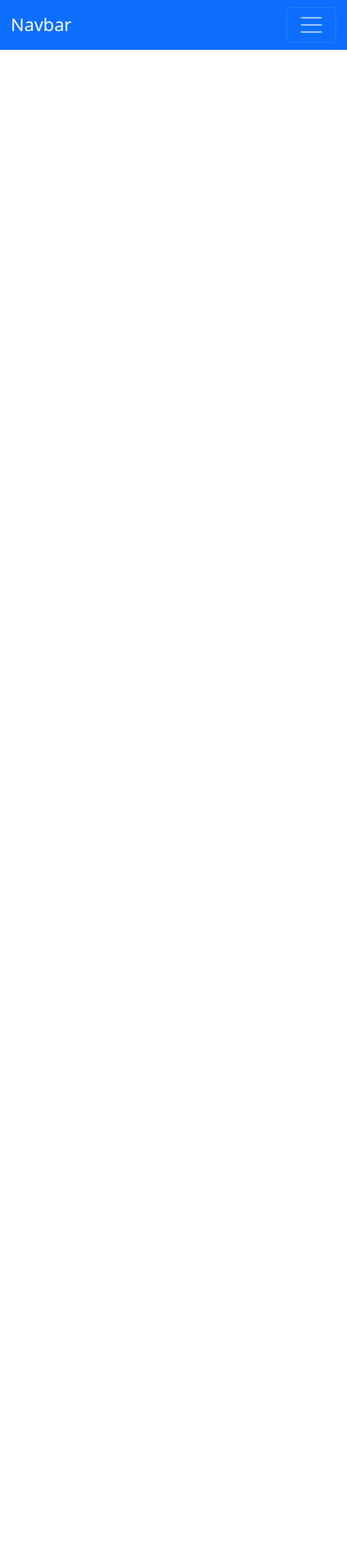
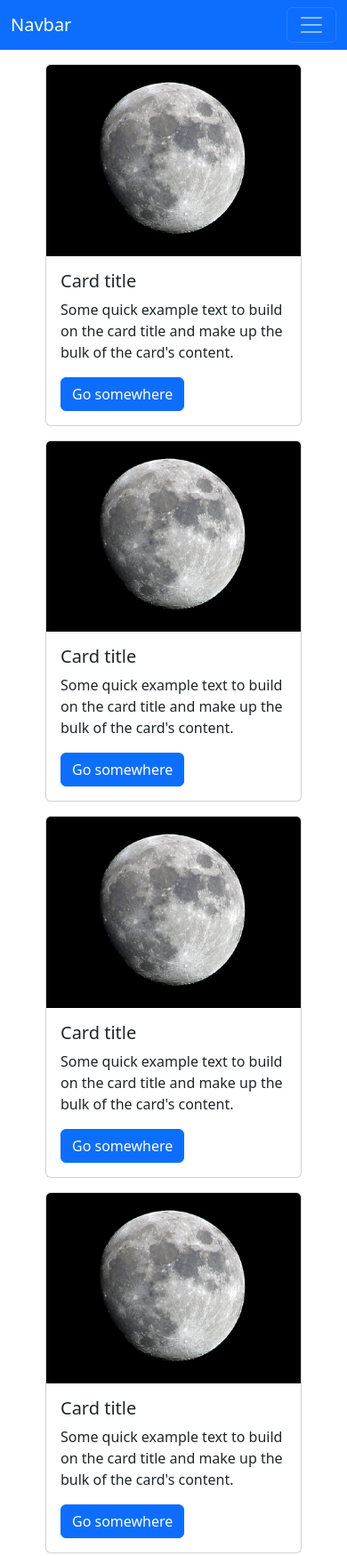
Before and after one commit to voris14/boostrap-grid, a plain HTML site: page index.html in a window 390 px wide. Shown: the top 1749 px of the page at 89% size. Before the commit the page ends 844 px from the top, so only its background shows below. Drawn offline with Linux system fonts and the light colour scheme.

Commit message:
responsive card ready

```diff
--- a/index.html
+++ b/index.html
@@ -48,8 +48,103 @@
 
       <!-- Card Section Begin -->
        <div class="container">
-        <div class="row">
-
+        <div class="row my-3 row-gap-3">
+          <!-- card 1  start-->
+          <div class="col-lg-3 col-md-6 col-12 d-flex justify-content-center">
+            <div class="card" style="width: 18rem;">
+              <img src="Moon.jpg" class="card-img-top" alt="moon">
+              <div class="card-body">
+                <h5 class="card-title">Card title</h5>
+                <p class="card-text">Some quick example text to build on the card title and make up the bulk of the card's content.</p>
+                <a href="#" class="btn btn-primary">Go somewhere</a>
+              </div>
+            </div>
+          </div>
+          <!-- card 1 end -->
+           <!-- card 2  start-->
+          <div class="col-lg-3 col-md-6 col-12 d-flex justify-content-center">
+            <div class="card" style="width: 18rem;">
+              <img src="Moon.jpg" class="card-img-top" alt="moon">
+              <div class="card-body">
+                <h5 class="card-title">Card title</h5>
+                <p class="card-text">Some quick example text to build on the card title and make up the bulk of the card's content.</p>
+                <a href="#" class="btn btn-primary">Go somewhere</a>
+              </div>
+            </div>
+          </div>
+          <!-- card 2 end -->
+            <!-- card 3  start-->
+          <div class="col-lg-3 col-md-6 col-12 d-flex justify-content-center">
+            <div class="card" style="width: 18rem;">
+              <img src="Moon.jpg" class="card-img-top" alt="moon">
+              <div class="card-body">
+                <h5 class="card-title">Card title</h5>
+                <p class="card-text">Some quick example text to build on the card title and make up the bulk of the card's content.</p>
+                <a href="#" class="btn btn-primary">Go somewhere</a>
+              </div>
+            </div>
+          </div>
+          <!-- card 3 end -->
+            <!-- card 4  start-->
+          <div class="col-lg-3 col-md-6 col-12 d-flex justify-content-center">
+            <div class="card" style="width: 18rem;">
+              <img src="Moon.jpg" class="card-img-top" alt="moon">
+              <div class="card-body">
+                <h5 class="card-title">Card title</h5>
+                <p class="card-text">Some quick example text to build on the card title and make up the bulk of the card's content.</p>
+                <a href="#" class="btn btn-primary">Go somewhere</a>
+              </div>
+            </div>
+          </div>
+          <!-- card 4 end -->
+            <!-- card 5  start-->
+          <div class="col-lg-3 col-md-6 col-12 d-flex justify-content-center">
+            <div class="card" style="width: 18rem;">
+              <img src="Moon.jpg" class="card-img-top" alt="moon">
+              <div class="card-body">
+                <h5 class="card-title">Card title</h5>
+                <p class="card-text">Some quick example text to build on the card title and make up the bulk of the card's content.</p>
+                <a href="#" class="btn btn-primary">Go somewhere</a>
+              </div>
+            </div>
+          </div>
+          <!-- card 5 end -->
+           <!-- card 6  start-->
+          <div class="col-lg-3 col-md-6 col-12 d-flex justify-content-center">
+            <div class="card" style="width: 18rem;">
+              <img src="Moon.jpg" class="card-img-top" alt="moon">
+              <div class="card-body">
+                <h5 class="card-title">Card title</h5>
+                <p class="card-text">Some quick example text to build on the card title and make up the bulk of the card's content.</p>
+                <a href="#" class="btn btn-primary">Go somewhere</a>
+              </div>
+            </div>
+          </div>
+          <!-- card 6 end -->
+            <!-- card 7  start-->
+          <div class="col-lg-3 col-md-6 col-12 d-flex justify-content-center">
+            <div class="card" style="width: 18rem;">
+              <img src="Moon.jpg" class="card-img-top" alt="moon">
+              <div class="card-body">
+                <h5 class="card-title">Card title</h5>
+                <p class="card-text">Some quick example text to build on the card title and make up the bulk of the card's content.</p>
+                <a href="#" class="btn btn-primary">Go somewhere</a>
+              </div>
+            </div>
+          </div>
+          <!-- card 7 end -->
+            <!-- card 8  start-->
+          <div class="col-lg-3 col-md-6 col-12 d-flex justify-content-center">
+            <div class="card" style="width: 18rem;">
+              <img src="Moon.jpg" class="card-img-top" alt="moon">
+              <div class="card-body">
+                <h5 class="card-title">Card title</h5>
+                <p class="card-text">Some quick example text to build on the card title and make up the bulk of the card's content.</p>
+                <a href="#" class="btn btn-primary">Go somewhere</a>
+              </div>
+            </div>
+          </div>
+          <!-- card 8 end -->
         </div>
        </div>
       <!-- Card Section End -->
```
Also changed, not shown: Moon.jpg (added).
